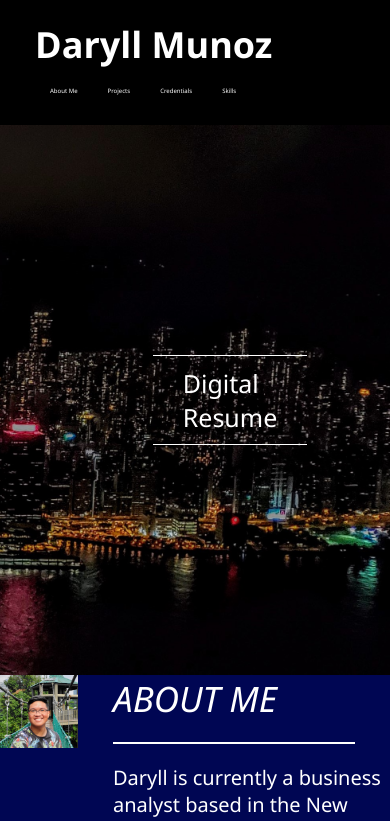
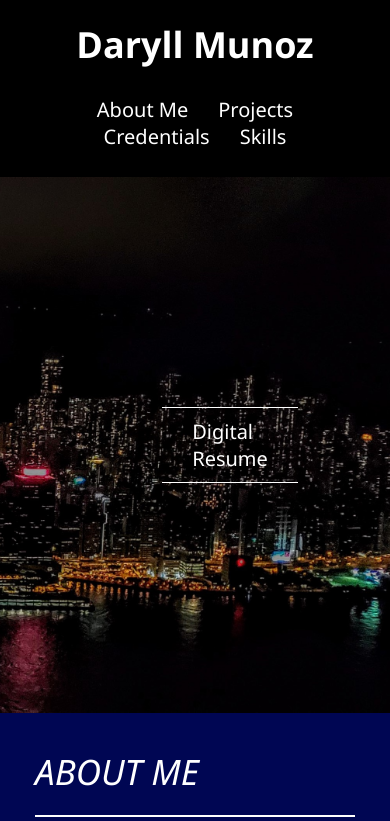
Before and after one commit to djamz919/djamz919.github.io, a plain HTML site: page index.html in a window 390 px wide. Shown: the top 821 px of the page. Drawn offline with Linux system fonts and the light colour scheme.

Commit message:
add initial media screens

```diff
--- a/assets/css/style.css
+++ b/assets/css/style.css
@@ -199,6 +199,10 @@ border-color: var(--tertiary-color);
     background-color: var(--secondary-color);
 }
 
+.aboutme h2 {
+    margin-top: 35px;
+}
+
 .aboutme img {
     width: 20%;
     height: 20%;
@@ -239,6 +243,7 @@ border-color: var(--tertiary-color);
 .projects h2 {
     margin-top: 35px;
 }
+
 .projectcontainer {
     display: flex;
     justify-content: space-evenly;
@@ -415,3 +420,70 @@ border-color: var(--tertiary-color);
 }
 
 /* SKILLS END */
+
+/* MEDIA QUERY FOR SMALLER DESKTOP SCREENS AND SMALLER */
+@media screen and (max-width: 980px) {
+    header {
+      padding-bottom: 20px;
+      justify-content: center;
+      position: relative;
+    }
+
+    header h1 {
+      width: 100%;
+      text-align: center;
+    }
+
+    header nav ul {
+      margin-top: 20px;
+      width: 100%;
+      justify-content: center;
+    }
+
+    header nav ul li a {
+      font-size: 20px;
+    }
+
+    .hero h2 {
+        font-size: 20px;
+    }
+}
+
+@media screen and (max-width: 980px) {
+    header {
+      padding-bottom: 20px;
+      justify-content: center;
+      position: relative;
+    }
+
+    header h1 {
+      width: 100%;
+      text-align: center;
+    }
+
+    header nav ul {
+      margin-top: 20px;
+      width: 100%;
+      justify-content: center;
+    }
+
+    header nav ul li a {
+      font-size: 20px;
+    }
+
+    .hero h2 {
+        font-size: 20px;
+    }
+
+    .aboutmecontainer {
+        width: 100%;
+    }
+
+    .aboutme img {
+        display: none;
+    }
+
+    .firstproject{
+        width: 100%;
+    }
+}
```
